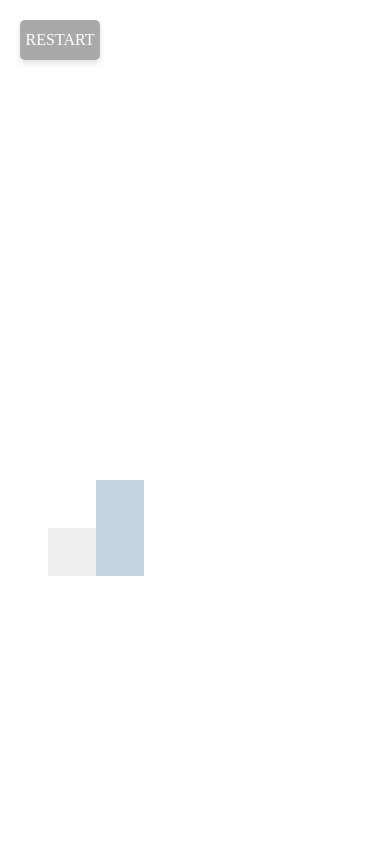
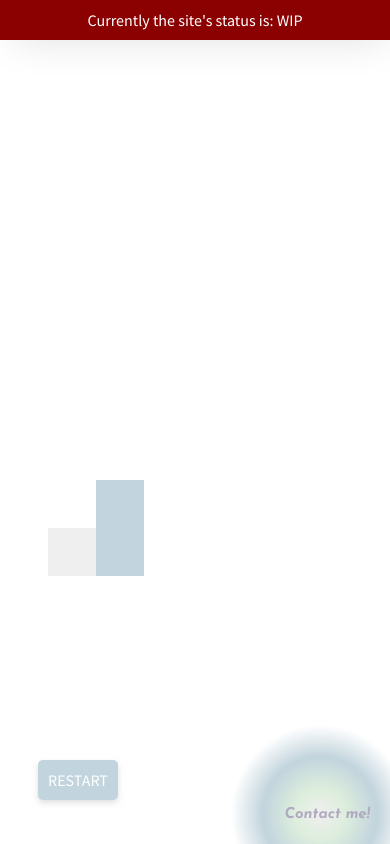
Before and after one commit to marivin23/mivs-game-of-life, a React (Create React App) app: page / in a window 390 px wide. Built offline with nearby package versions, Linux system fonts and the light colour scheme.

Commit message:
Added analytics + some contact buttons.

```diff
--- a/public/index.html
+++ b/public/index.html
@@ -1,43 +1,31 @@
 <!DOCTYPE html>
 <html lang="en">
   <head>
-    <meta charset="utf-8" />
-    <link rel="icon" href="%PUBLIC_URL%/favicon.ico" />
+    <link href="https://fonts.googleapis.com/css2?family=Source+Sans+Pro:wght@300;400;600&display=swap"
+          rel="stylesheet">
+    <link href="https://fonts.googleapis.com/css2?family=Josefin+Sans:ital,wght@1,700&display=swap" rel="stylesheet">
+
+    <meta charset="utf-8"/>
+    <link rel="icon" href="%PUBLIC_URL%/M-logo.png" />
     <meta name="viewport" content="width=device-width, initial-scale=1" />
     <meta name="theme-color" content="#000000" />
-    <meta
-      name="description"
-      content="Web site created using create-react-app"
-    />
-    <link rel="apple-touch-icon" href="%PUBLIC_URL%/logo192.png" />
-    <!--
-      manifest.json provides metadata used when your web app is installed on a
-      user's mobile device or desktop. See https://developers.google.com/web/fundamentals/web-app-manifest/
-    -->
+    <meta name="description" content="Miv's personal game of lyf"/>
+    <link rel="apple-touch-icon" href="%PUBLIC_URL%/M-logo.png" />
     <link rel="manifest" href="%PUBLIC_URL%/manifest.json" />
-    <!--
-      Notice the use of %PUBLIC_URL% in the tags above.
-      It will be replaced with the URL of the `public` folder during the build.
-      Only files inside the `public` folder can be referenced from the HTML.
 
-      Unlike "/favicon.ico" or "favicon.ico", "%PUBLIC_URL%/favicon.ico" will
-      work correctly both with client-side routing and a non-root public URL.
-      Learn how to configure a non-root public URL by running `npm run build`.
-    -->
-    <title>React App</title>
+    <script async src="https://www.googletagmanager.com/gtag/js?id=G-FXDP9SM58Z"></script>
+    <script>
+      window.dataLayer = window.dataLayer || [];
+      function gtag(){dataLayer.push(arguments);}
+      gtag('js', new Date());
+
+      gtag('config', 'G-FXDP9SM58Z');
+    </script>
+
+    <title>Miv's Lyf</title>
   </head>
   <body>
     <noscript>You need to enable JavaScript to run this app.</noscript>
     <div id="root"></div>
-    <!--
-      This HTML file is a template.
-      If you open it directly in the browser, you will see an empty page.
-
-      You can add webfonts, meta tags, or analytics to this file.
-      The build step will place the bundled scripts into the <body> tag.
-
-      To begin the development, run `npm start` or `yarn start`.
-      To create a production bundle, use `npm run build` or `yarn build`.
-    -->
   </body>
 </html>
--- a/src/App.scss
+++ b/src/App.scss
@@ -0,0 +1,60 @@
+.wip-site {
+  position: fixed;
+  top: 0;
+  width: 100vw;
+  height: 30px;
+  background-color: orangered;
+  padding-top: 10px;
+
+  font-family: "Source Sans Pro", serif;
+  text-align: center;
+  color: white;
+
+  transition: background-color 0.5s ease-in-out;
+  box-shadow: 5px 5px 40px -10px #CCCCCC;
+
+  &:hover {
+    background-color: darkred;
+  }
+}
+
+.contact-me-container {
+  height: 350px;
+  width: 350px;
+  border-radius: 175px;
+  position: fixed;
+  left: -100px;
+  bottom: -170px;
+  background: radial-gradient(circle, rgba(240,239,239,1) 0%, rgba(221,238,221,1) 20%, rgba(194,212,221,1) 45%, rgba(255,255,255,0.75) 70%);
+
+  a {
+    position: absolute;
+    top: 43%;
+    right: -7%;
+    width: 50%;
+    transform: translateY(-50%) translateX(-50%);
+    margin: auto 0;
+    text-decoration: none;
+    font-family: "Josefin Sans", "Source Sans Pro", serif;
+    font-size: 25px;
+    font-weight: 700;
+    color: #b0aac0;
+  }
+}
+
+@media screen and (max-width: 768px) {
+  .contact-me-container {
+    height: 180px;
+    width: 180px;
+    border-radius: 90px;
+    right: -5%;
+    left: unset;
+    bottom: -60px;
+
+    a {
+      font-size: 15px;
+      right: -10px;
+      top: 50%;
+    }
+  }
+}
--- a/src/App.tsx
+++ b/src/App.tsx
@@ -16,7 +16,15 @@ class App extends React.Component {
     render() {
         return (
             <AppStateContext.Provider value={this.appContextHandler.getContextState()}>
+                <div className='wip-site'>
+                    Currently the site's status is: WIP
+                </div>
+
                 <CellGridContainer resolution={48}/>
+
+                <div className='contact-me-container'>
+                    <a href='mailto: irimiemariusvictor@gmail.com' target='#'>Contact me!</a>
+                </div>
             </AppStateContext.Provider>
         );
     }
--- a/src/components/cell-grid/cell-grid.scss
+++ b/src/components/cell-grid/cell-grid.scss
@@ -15,16 +15,18 @@ $colors: (red, green, blue, yellow, cyan, pink, black);
 
   .restart {
     position: fixed;
-    left: 60px;
-    top: 20px;
+    z-index: 1000;
+    top: 90%;
+    left: 50%;
     transform: translateX(-50%);
+    cursor: pointer;
 
     width: 80px;
     height: 40px;
     border-radius: 5px;
 
     box-shadow: 0 3px 6px #CCCCCC98;
-    background: darkgray;
+    background: #c2d4dd;
     color: white;
 
     text-align: center;
@@ -41,7 +43,16 @@ $colors: (red, green, blue, yellow, cyan, pink, black);
     }
 
     &:hover {
-      background: gray;
+      background: #b0aac0;
     }
   }
 }
+
+@media screen and (max-width: 768px){
+  .cell-grid {
+    .restart {
+      top: 90%;
+      left: 20%;
+    }
+  }
+}
```
Also changed, not shown: public/M-logo.png (added).
